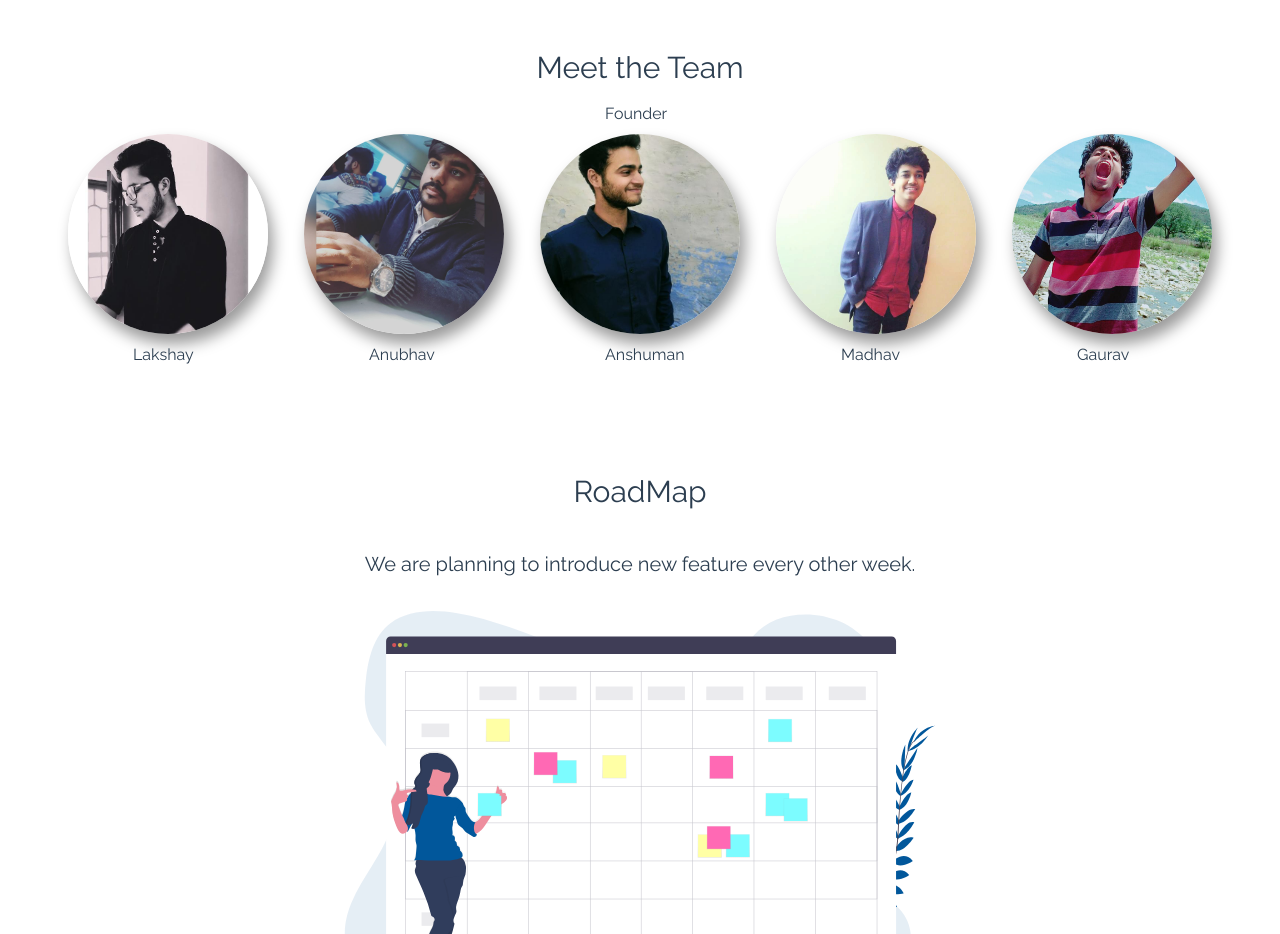
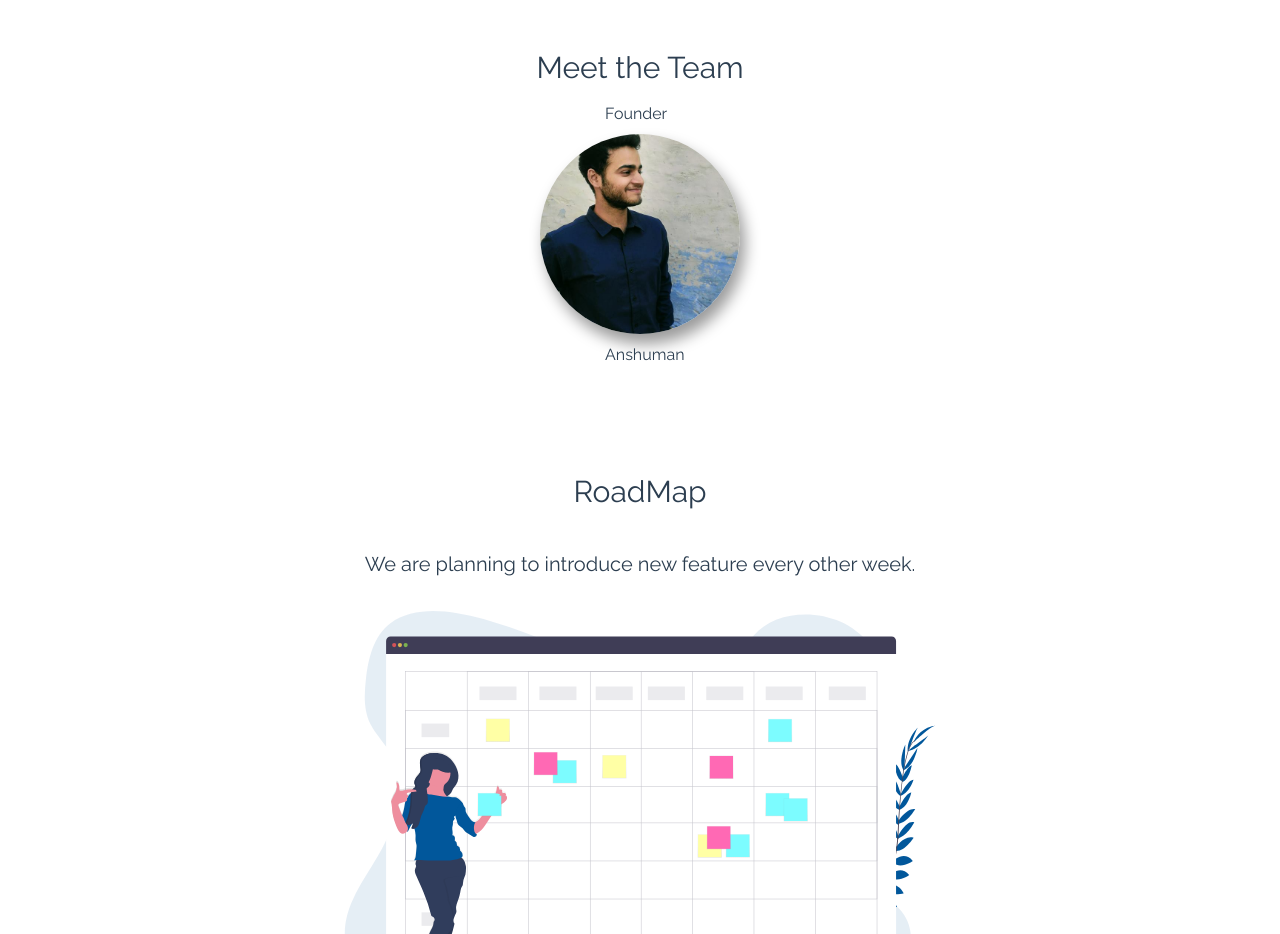
Before and after one commit to Anshuman71/collegeBasket, a plain HTML site: page index.html in a window 1280 px wide. Shown: the part 1420-2354 px from the top of the page. Drawn offline with Linux system fonts and the light colour scheme.

Commit message:
Update index.html

```diff
--- a/index.html
+++ b/index.html
@@ -51,13 +51,11 @@
         <h3 class="tagline">Meet the Team</h3>
         <br />
         <div class="team">
-          <a target="blank" href="https://www.instagram.com/_lakshay.gahlot_/" class="team-member lakshay"> <span> Lakshay </span> </a>
-          <a target="blank" href="https://www.instagram.com/anubhav_goel_ag/" class="team-member anubhav"> <span> Anubhav </span> </a>
+
           <a target="blank" target="blank" href="https://www.linkedin.com/in/itsanshuman/" id="creator" class="team-member anshuman">
             <span> Anshuman </span> <span style="top:-30px;left:65px"> Founder </span>
           </a>
-          <a target="blank" href="https://www.linkedin.com/in/thisismadhavkaushik/" class="team-member madhav"> <span> Madhav </span> </a>
-          <a target="blank" href="https://www.instagram.com/gaurav.sharma.99/" class="team-member gaurav"> <span> Gaurav </span> </a>
+
         </div>
       </section>
       <!-- Roadmap -->
```
